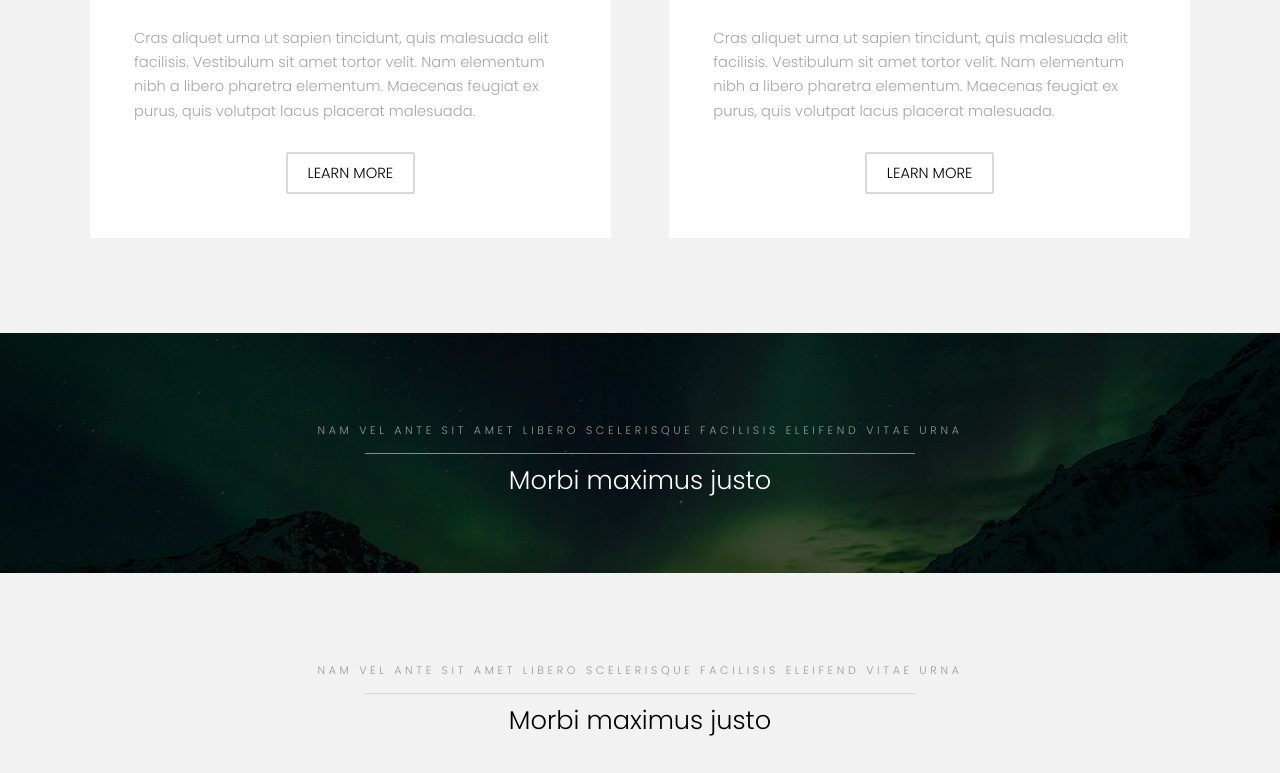
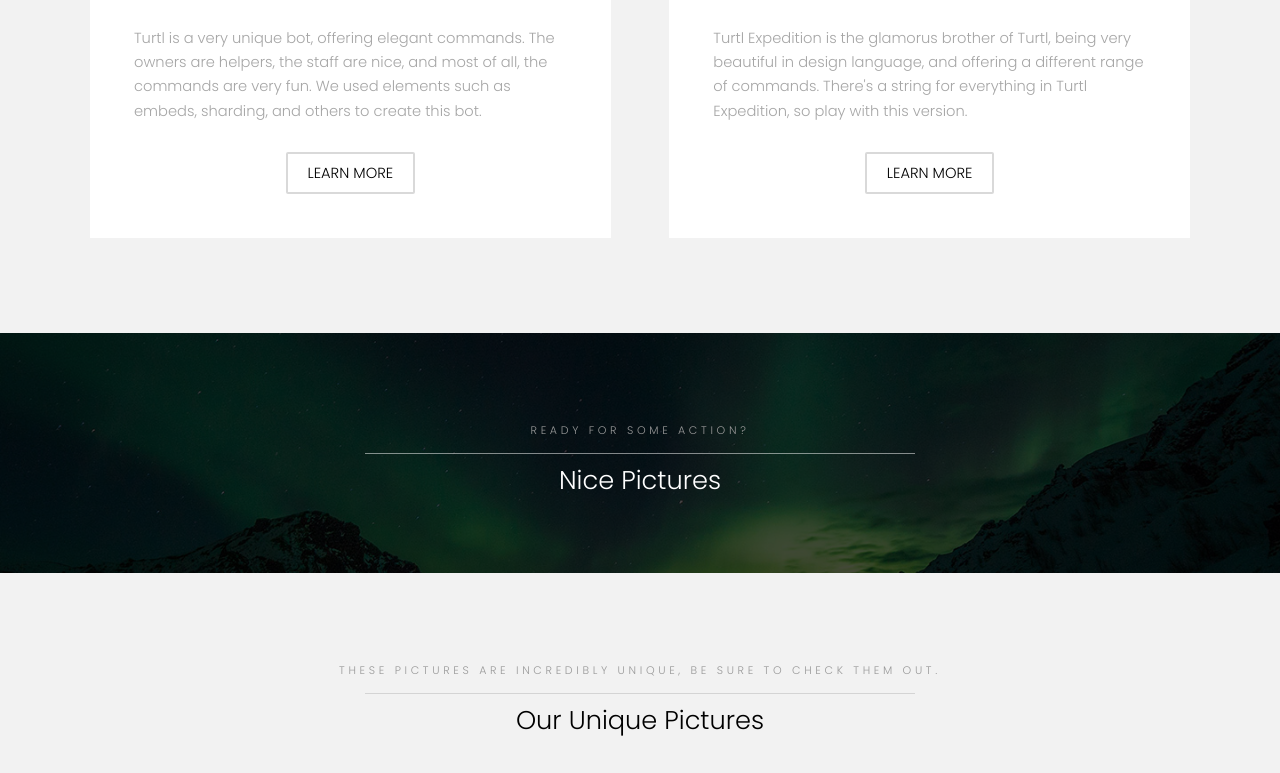
Before and after one commit to m3ntalhtml/turtl, a plain HTML site: page index.html in a window 1280 px wide. Shown: the part 1067-1840 px from the top of the page. Drawn offline with Linux system fonts and the light colour scheme.

Commit message:
Update index.html

```diff
--- a/index.html
+++ b/index.html
@@ -95,7 +95,7 @@
 										<p>For regular people.</p>
 										<h2>Turtl</h2>
 									</header>
-									<p> Cras aliquet urna ut sapien tincidunt, quis malesuada elit facilisis. Vestibulum sit amet tortor velit. Nam elementum nibh a libero pharetra elementum. Maecenas feugiat ex purus, quis volutpat lacus placerat malesuada.</p>
+									<p> Turtl is a very unique bot, offering elegant commands. The owners are helpers, the staff are nice, and most of all, the commands are very fun. We used elements such as embeds, sharding, and others to create this bot.</p>
 									<footer class="align-center">
 										<a href="regular.html" class="button alt">Learn More</a>
 									</footer>
@@ -113,7 +113,7 @@
 										<p>Try something different.</p>
 										<h2>Turtl Expedition</h2>
 									</header>
-									<p> Cras aliquet urna ut sapien tincidunt, quis malesuada elit facilisis. Vestibulum sit amet tortor velit. Nam elementum nibh a libero pharetra elementum. Maecenas feugiat ex purus, quis volutpat lacus placerat malesuada.</p>
+									<p> Turtl Expedition is the glamorus brother of Turtl, being very beautiful in design language, and offering a different range of commands. There's a string for everything in Turtl Expedition, so play with this version.</p>
 									<footer class="align-center">
 										<a href="development.html" class="button alt">Learn More</a>
 									</footer>
@@ -129,8 +129,8 @@
 			<section id="two" class="wrapper style3">
 				<div class="inner">
 					<header class="align-center">
-						<p>Nam vel ante sit amet libero scelerisque facilisis eleifend vitae urna</p>
-						<h2>Morbi maximus justo</h2>
+						<p>Ready for some action?</p>
+						<h2>Nice Pictures</h2>
 					</header>
 				</div>
 			</section>
@@ -139,8 +139,8 @@
 			<section id="three" class="wrapper style2">
 				<div class="inner">
 					<header class="align-center">
-						<p class="special">Nam vel ante sit amet libero scelerisque facilisis eleifend vitae urna</p>
-						<h2>Morbi maximus justo</h2>
+						<p class="special">These pictures are incredibly unique, be sure to check them out.</p>
+						<h2>Our Unique Pictures</h2>
 					</header>
 					<div class="gallery">
 						<div>
@@ -179,7 +179,7 @@
 					</ul>
 				</div>
 				<div class="copyright">
-					&copy; Untitled. All rights reserved.
+					&copy; getrekton. All rights reserved.
 				</div>
 			</footer>
 
```
